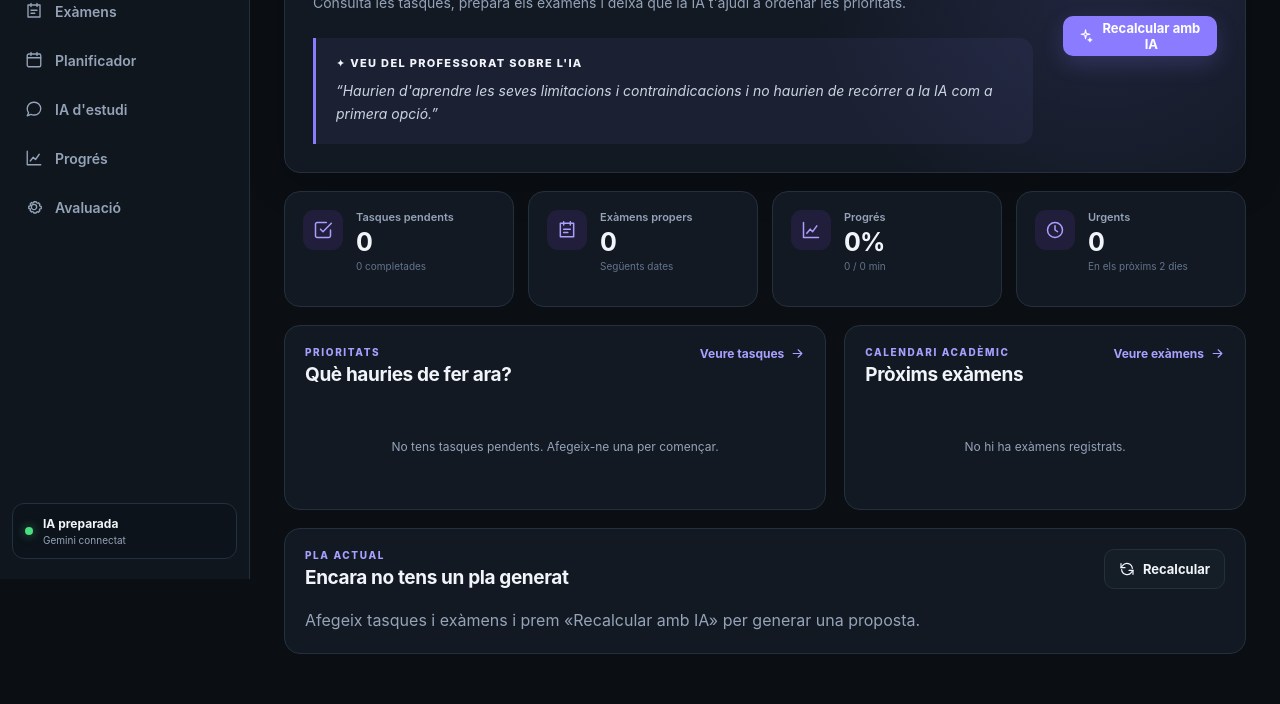
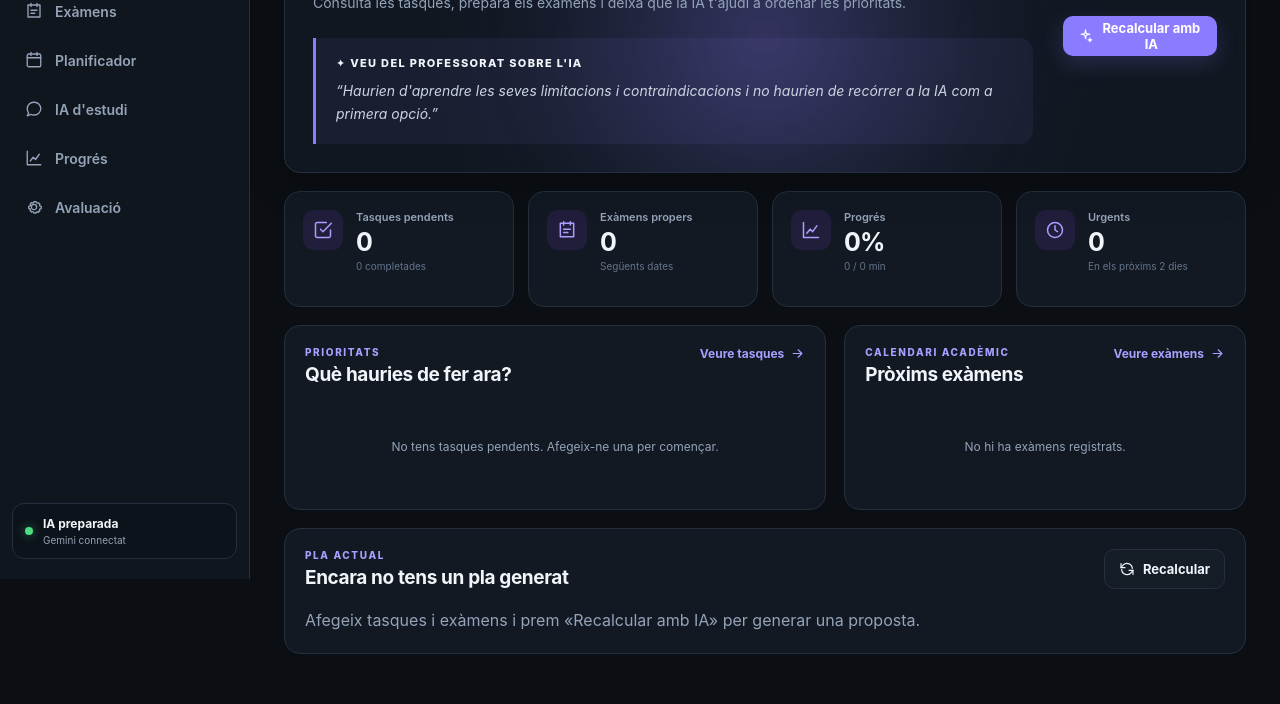
Before and after one commit to jfigueroam09/studywise1, a website: page index.html in a window 1280 px wide. Shown: the part 221-925 px from the top of the page. Drawn offline with Linux system fonts and the light colour scheme.

Commit message:
Update styles.css

```diff
--- a/styles.css
+++ b/styles.css
@@ -1379,3 +1379,48 @@ label {
   line-height: 1.65;
   font-style: italic;
 }
+
+/* --- HERO: resplandor central estilo OpenAI --- */
+
+.hero {
+  position: relative;
+  overflow: hidden;
+  isolation: isolate;
+
+  background:
+    radial-gradient(
+      circle at 50% 50%,
+      rgba(139, 124, 255, 0.20) 0%,
+      rgba(139, 124, 255, 0.10) 24%,
+      rgba(139, 124, 255, 0.04) 43%,
+      transparent 68%
+    ),
+    #101720;
+}
+
+.hero::before {
+  content: "";
+  position: absolute;
+  width: 520px;
+  height: 520px;
+  left: 50%;
+  top: 50%;
+  transform: translate(-50%, -50%);
+  border-radius: 50%;
+
+  background: radial-gradient(
+    circle,
+    rgba(139, 124, 255, 0.12) 0%,
+    rgba(139, 124, 255, 0.05) 35%,
+    transparent 70%
+  );
+
+  filter: blur(35px);
+  pointer-events: none;
+  z-index: -1;
+}
+
+.hero > * {
+  position: relative;
+  z-index: 1;
+}
```
